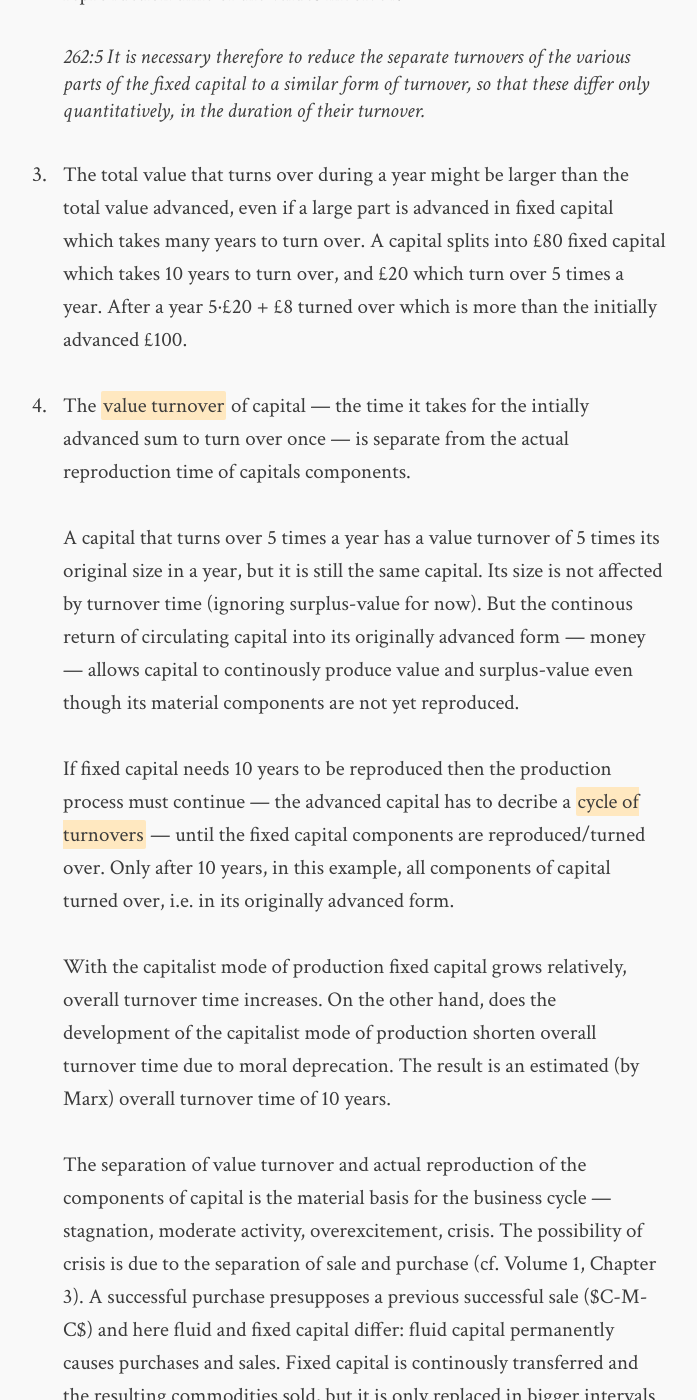
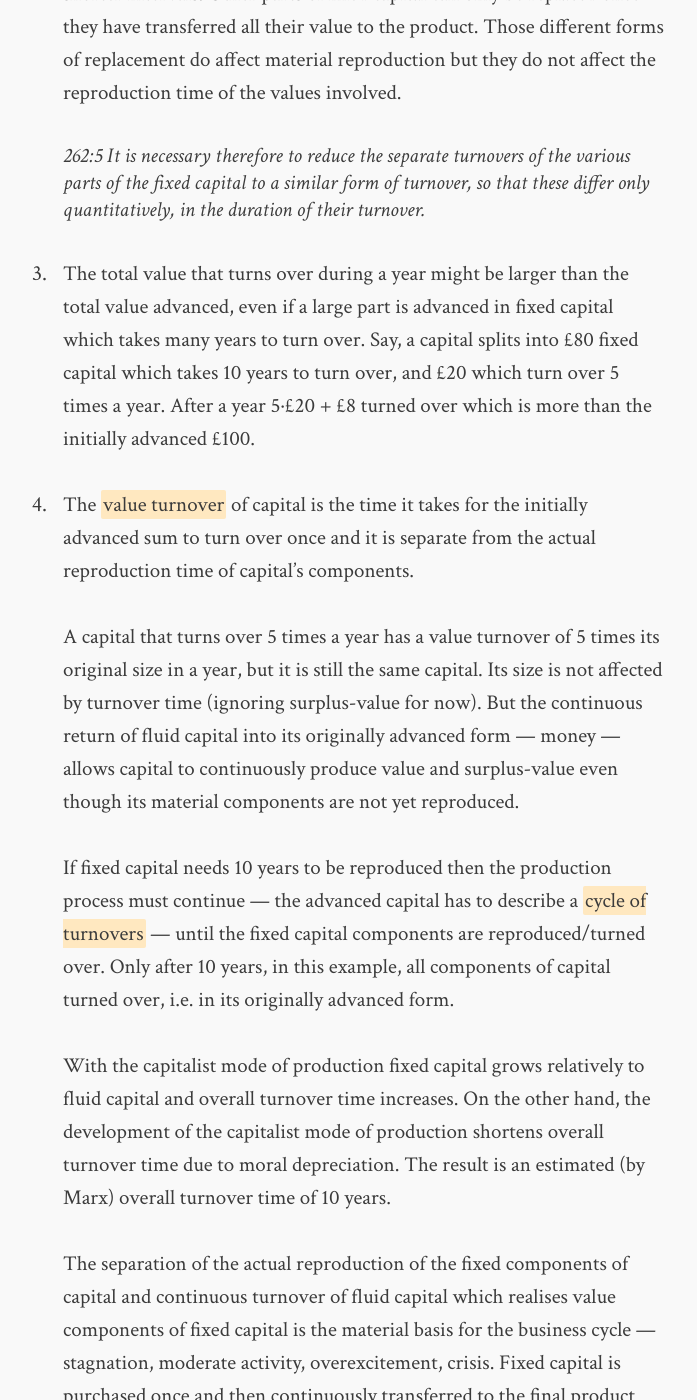
Before and after one commit to readingcapital/readingcapital.github.io, a Jekyll site: the page built from volume-2/index.md, in a window 1280 px wide and 1400 px high, scrolled down 4678 px. Shown: the whole window, without its empty margins (314-1011 px from the left). Built offline with Jekyll 4.4.1, drawn with Linux system fonts in a browser that asks for light colours; comment, search, counter and statistics services are not loaded; some of the changed text lies outside the part shown.

Commit message:
revised chapters 9, 13, 14

```diff
--- a/volume-2/index.md
+++ b/volume-2/index.md
@@ -102,11 +102,11 @@
 
 ### Chapter 9: The Overall Turnover of the Capital Advanced. Turnover Cycles ###
 
-Fixed and fluid (=circulation) capital parts of productive capital turn over
-differently.  Furthermore, different parts of fixed capital have different
-turnover times.
+Fixed and fluid (=circulation) capital parts of capital turn over differently.
+Furthermore, different parts of fixed capital have different turnover
+times.
 
-1. Capital is one sum of value that continously produces its own surplus.
+1. Capital is one sum of value that continuously produces its own surplus.
    However, in its material form (as means of production) this identity is not
    expressed. To express this identity the average turnover time of its
    components is taken to express the *overall turnover* of capital.
@@ -114,9 +114,13 @@
    > 262:2 The overall turnover of the capital advanced is the average turnover
    > of its different component parts.
 
+   Note that this is different from the turnover of capital which is the sum of
+   production time and circulation time, i.e. the turnover time of fluid
+   capital.
+
 2. However, there are not only differences in turnover time but also in how the
-   various parts turnover.  Circulating capital parts have to be replaced
-   continously. Some parts of fixed capital can be replaced or repaired at
+   various parts turnover. Fluid capital parts have to be replaced
+   continuously. Some parts of fixed capital can be replaced or repaired at
    shorter intervals.  Other parts of fixed capital can only be replaced once
    they have transferred all their value to the product. Those different forms
    of replacement do affect material reproduction but they do not affect the
@@ -128,91 +132,96 @@
 
 3. The total value that turns over during a year might be larger than the total
    value advanced, even if a large part is advanced in fixed capital which takes
-   many years to turn over. A capital splits into £80 fixed capital which takes
-   10 years to turn over, and £20 which turn over 5 times a year. After a year
-   5·£20 + £8 turned over which is more than the initially advanced £100.
+   many years to turn over. Say, a capital splits into £80 fixed capital which
+   takes 10 years to turn over, and £20 which turn over 5 times a year. After a
+   year 5·£20 + £8 turned over which is more than the initially advanced £100.
 
-4. The *value turnover* of capital — the time it takes for the intially advanced
-   sum to turn over once — is separate from the actual reproduction time of
-   capitals components.
+4. The *value turnover* of capital is the time it takes for the initially
+   advanced sum to turn over once and it is separate from the actual
+   reproduction time of capital's components.
 
    A capital that turns over 5 times a year has a value turnover of 5 times its
    original size in a year, but it is still the same capital. Its size is not
-   affected by turnover time (ignoring surplus-value for now). But the continous
-   return of circulating capital into its originally advanced form — money —
-   allows capital to continously produce value and surplus-value even though its
+   affected by turnover time (ignoring surplus-value for now). But the continuous
+   return of fluid capital into its originally advanced form — money —
+   allows capital to continuously produce value and surplus-value even though its
    material components are not yet reproduced.
 
    If fixed capital needs 10 years to be reproduced then the production process
-   must continue — the advanced capital has to decribe a *cycle of turnovers* —
+   must continue — the advanced capital has to describe a *cycle of turnovers* —
    until the fixed capital components are reproduced/turned over. Only after 10
    years, in this example, all components of capital turned over, i.e. in its
    originally advanced form.
 
-   With the capitalist mode of production fixed capital grows relatively,
-   overall turnover time increases.  On the other hand, does the development of
-   the capitalist mode of production shorten overall turnover time due to moral
-   deprecation. The result is an estimated (by Marx) overall turnover time of 10
-   years.
+   With the capitalist mode of production fixed capital grows relatively to
+   fluid capital and overall turnover time increases.  On the other hand, the
+   development of the capitalist mode of production shortens overall turnover
+   time due to moral depreciation. The result is an estimated (by Marx) overall
+   turnover time of 10 years.
 
-   The separation of value turnover and actual reproduction of the components of
-   capital is the material basis for the business cycle — stagnation, moderate
-   activity, overexcitement, crisis. The possibility of crisis is due to the
-   separation of sale and purchase (cf. Volume 1, Chapter 3). A successful
-   purchase presupposes a previous successful sale ($C-M-C$) and here fluid and
-   fixed capital differ: fluid capital permanently causes purchases and
-   sales. Fixed capital is continously transferred and the resulting commodities
-   sold, but it is only replaced in bigger intervals (retransfer into productive
-   capital).
+   The separation of the actual reproduction of the fixed components of capital
+   and continuous turnover of fluid capital which realises value components of
+   fixed capital is the material basis for the business cycle — stagnation,
+   moderate activity, overexcitement, crisis. Fixed capital is purchased once
+   and then continuously transferred to the final product which then is
+   continuously sold. Capitals hence sell without buying for long periods, and
+   buy fixed capital seldomly and suddenly; but from Volume 1, Chapter 3 we know
+   that the abstract possibility of crisis is the possibility of separating sale
+   and purchase which yet belong together.  Coming out of a crisis capitals
+   invest in fixed capital which leads to a synchronisation of investments which
+   creates a lot of demand which then lessens.
 
 ### Chapter 10: Theories of Fixed and Circulating Capital. The Physiocrats and Adam Smith ###
 
+This section was intentionally left blank.
+
 ### Chapter 11: Theories of Fixed and Circulating Capital. Ricardo ###
+
+This section was intentionally left blank.
 
 ### Chapter 12: The Working Period ###
 
 ### Chapter 13: Production Time ###
 
-From the standpoint of turnover all phases of the circuit ought to be
-shortened. The working period was discussed in the previous chapter, this
-chapter deals with *production time*. This is the time during which the product
-develops but no labour is expended. Examples are plants that need to grow, wine
-that needs to ferment, etc. Capital attempts to shorten production time. This
-usually entails additional expenditures in fixed capital which increases the
-overall turnover. Furthermore, these attempts have their limit in natural
-conditions, e.g. in agriculture. To produce a regularity of production and
-circulation stock is maintained such that part of the products can be sold while
-other products still come into being.
+*Production time* is the sum of the working period and the time during which
+natural laws run their course without human intervention. In that latter period
+no value is created. Examples are plants that need to grow, wine that needs to
+ferment, etc. Capital attempts to shorten production time. This usually entails
+additional expenditures in fixed capital which increases the overall
+turnover. Furthermore, these attempts have their limit in natural conditions,
+e.g. in agriculture. To produce a regularity of production and circulation stock
+is maintained such that part of the products can be sold while other products
+still come into being.
 
 ### Chapter 14: Circulation Time ###
 
 *Circulation time* is split into selling time and time of purchase (and
  transaction time).
 
-*Selling time* is the time it takes to sell a commodity. This time fluctuates,
- but there are circumstances which determine it beyond such fluctuations, such
- as distance to markets. Improvements in communication and transportation
- technology allow to decrease selling time. These tend to affect different
- capitals in different ways, so the ratios of their selling times might
- vary. These improved transportation and communication routes and hubs lead to
- concentration of people and capital in one place. Improved communication and
- transportation also implies production for the world market as these new
- improved means must be used.
-
-Both with respect to buying and selling the moment of payment is crucial for
-turnover time. This is a basis for the credit system. The seller wants money
-when she sends her commodities off, the buyer wants to pay when the commodities
-arrive. The time between the two can be bridged by credit.
-
-In addition to selling time and time of purchase there is also *transaction time*,
-i.e. the time it takes money to travel. For example, it takes to process a bank
-transfer.
+*Selling time* is the time it takes to sell a commodity.  This time fluctuates,
+but there are circumstances which determine it beyond such fluctuations, such as
+distance to markets. Improvements in communication and transportation technology
+allow to decrease selling time. These tend to affect different capitals in
+different ways, so the ratios of their selling times might vary.  These improved
+transportation and communication routes and hubs lead to concentration of people
+and capital in one place.  Improved communication and transportation also
+implies production for the world market as these new improved means must be
+used.
 
 The *time of purchase* is the time in which capital is in money form and seeks
 to transform itself into productive capital. Here too distance to markets and
 delivery times determine circulation time. Another factor is that sometimes
 commodities can only be bought on specific dates, which lengthens time of
 purchase.
+
+In addition to selling time and time of purchase there is also *transaction
+time*, i.e. the time it takes money to travel.  For example, it takes to process
+a bank transfer.
+
+Both with respect to buying and selling the moment of payment is crucial for
+turnover time. This is a basis for the credit system. The seller wants money
+when she sends her commodities off, the buyer wants to pay when the commodities
+arrive. The time between the two can be bridged by credit.
 
 ### Chapter 15: Effect of Circulation Time on the Magnitude of the Capital Advanced ###
 
```
Also changed, not shown: other parts of volume-2/index.md (+2 -2 lines).
